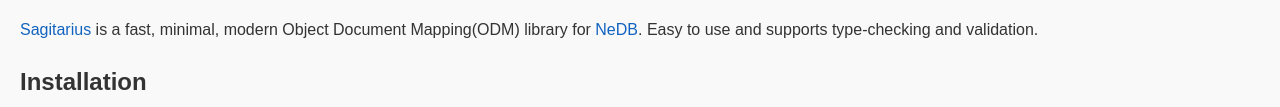
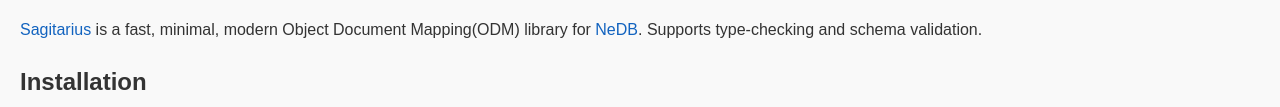
Before and after one commit to Rednexie/rednexie.github.io, a plain HTML site: page sagitarius/index.html in a window 1280 px wide. Shown: the part 325-432 px from the top of the page. Drawn offline with nearby package versions, Linux system fonts and the light colour scheme.

Commit message:
Update index.html

```diff
--- a/sagitarius/index.html
+++ b/sagitarius/index.html
@@ -163,7 +163,7 @@
     <main>
         <section id="introduction">
             <h2>Introduction</h2>
-            <p><a href="https://github.com/Rednexie/sagitarius/" class="method-link" target="_blank">Sagitarius</a> is a fast, minimal, modern Object Document Mapping(ODM) library for <a href="https://github.com/louischatriot/nedb" class="method-link" target="_blank">NeDB</a>. Easy to use and supports type-checking and validation.</p>
+            <p><a href="https://github.com/Rednexie/sagitarius/" class="method-link" target="_blank">Sagitarius</a> is a fast, minimal, modern Object Document Mapping(ODM) library for <a href="https://github.com/louischatriot/nedb" class="method-link" target="_blank">NeDB</a>. Supports type-checking and schema validation.</p>
             </section>
         <section id="installation">
             <h2>Installation</h2>
```
